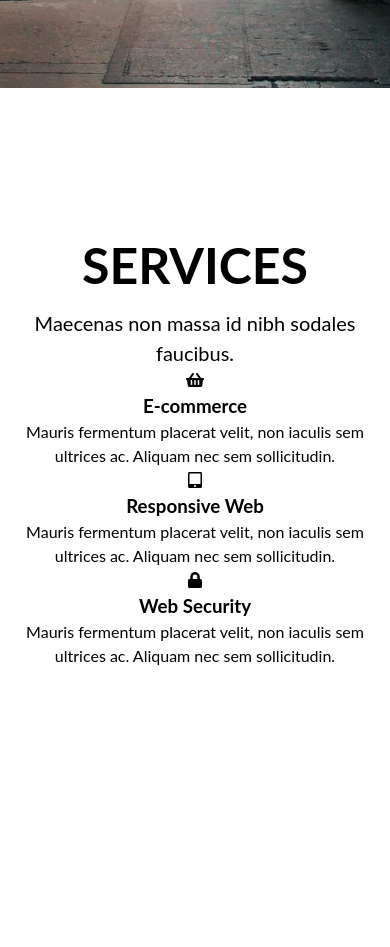
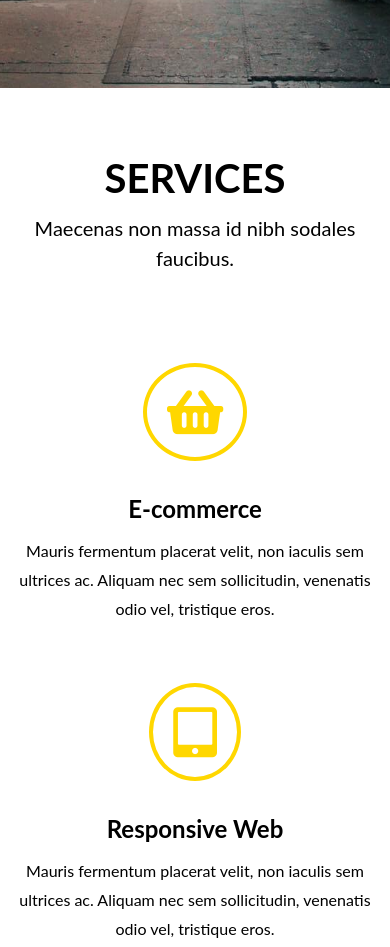
Before and after one commit to HugoQ26/task-runner, a website: page index.html in a window 390 px wide. Shown: the part 756-1703 px from the top of the page. Before the commit the page ends 1564 px from the top, so only its background shows below. Drawn offline with Linux system fonts and the light colour scheme.

Commit message:
add section services styling

```diff
--- a/index.html
+++ b/index.html
@@ -34,17 +34,17 @@
         </div>
       </div>
     </header>
-    <section class="our-services">
+    <section class="services">
       <div class="container">
         <h2 class="section-title">SERVICES</h2>
         <p>Maecenas non massa id nibh sodales faucibus.</p>
-        <row>
+        <div class="row">
           <div class="box">
             <p><i class="fas fa-shopping-basket"></i></p>
             <h3>E-commerce</h3>
             <p>
               Mauris fermentum placerat velit, non iaculis sem ultrices ac.
-              Aliquam nec sem sollicitudin.
+              Aliquam nec sem sollicitudin, venenatis odio vel, tristique eros.
             </p>
           </div>
           <div class="box">
@@ -52,7 +52,7 @@
             <h3>Responsive Web</h3>
             <p>
               Mauris fermentum placerat velit, non iaculis sem ultrices ac.
-              Aliquam nec sem sollicitudin.
+              Aliquam nec sem sollicitudin, venenatis odio vel, tristique eros.
             </p>
           </div>
           <div class="box">
@@ -60,10 +60,10 @@
             <h3>Web Security</h3>
             <p>
               Mauris fermentum placerat velit, non iaculis sem ultrices ac.
-              Aliquam nec sem sollicitudin.
+              Aliquam nec sem sollicitudin, venenatis odio vel, tristique eros.
             </p>
           </div>
-        </row>
+        </div>
       </div>
     </section>
   </body>
--- a/sass/style.scss
+++ b/sass/style.scss
@@ -46,8 +46,13 @@ h2.section-title {
   margin: 0;
   padding-bottom: 5px;
 }
+
 h2 + p {
   font-size: 20px;
+}
+
+h3 {
+  padding: 30px 0 10px 0;
 }
 
 .row {
@@ -144,9 +149,48 @@ header.splash {
   }
 }
 
+/* Services section */
+
+section.services {
+  .row {
+    margin-top: 70px;
+  }
+  .box {
+    flex: 0 0 30%;
+    padding: 13px 0;
+
+    h3 {
+      font-size: 24px;
+    }
+
+    p {
+      line-height: 1.8;
+    }
+
+    i {
+      font-size: 50px;
+      color: $color-five;
+      border: 4px solid $color-five;
+      border-radius: 50%;
+      padding: 20px;
+    }
+  }
+}
+
 /* Media */
 
 @media (max-width: 767px) {
+  /* Global section */
+  section {
+    padding: 60px 0;
+  }
+
+  h2.section-title {
+    font-size: 40px;
+    margin: 0;
+    padding-bottom: 5px;
+  }
+
   /* Header section */
 
   header.splash {
@@ -189,4 +233,21 @@ header.splash {
       }
     }
   }
+
+  /* Services section */
+
+  section.services {
+    .row {
+      margin-top: 70px;
+    }
+    .box {
+      flex: 0 0 100%;
+      margin-bottom: 20px;
+      padding: 20px 15px;
+
+      h3 {
+        font-size: 24px;
+      }
+    }
+  }
 }
```
Also changed, not shown: css/style.css, 1 other file.
